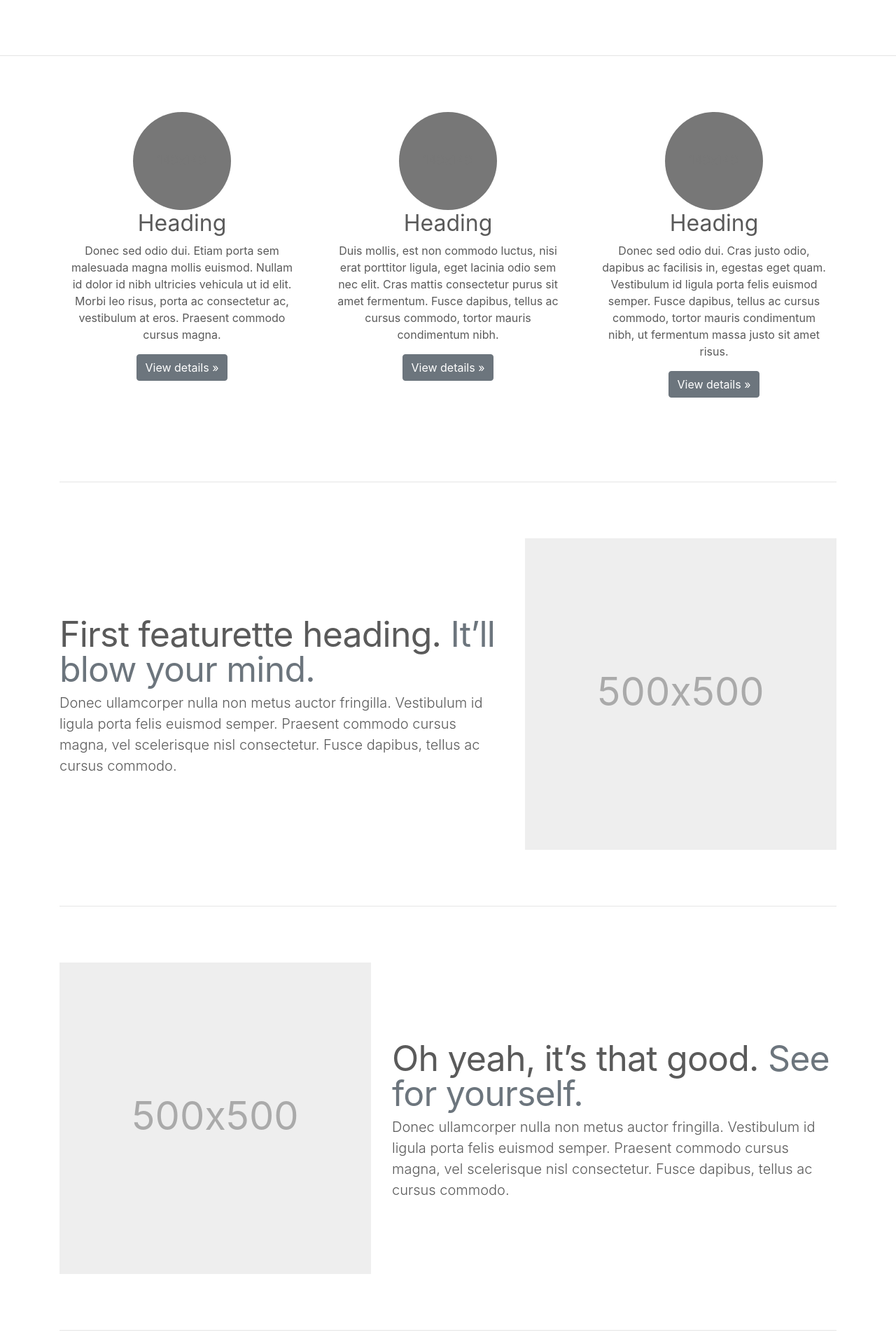
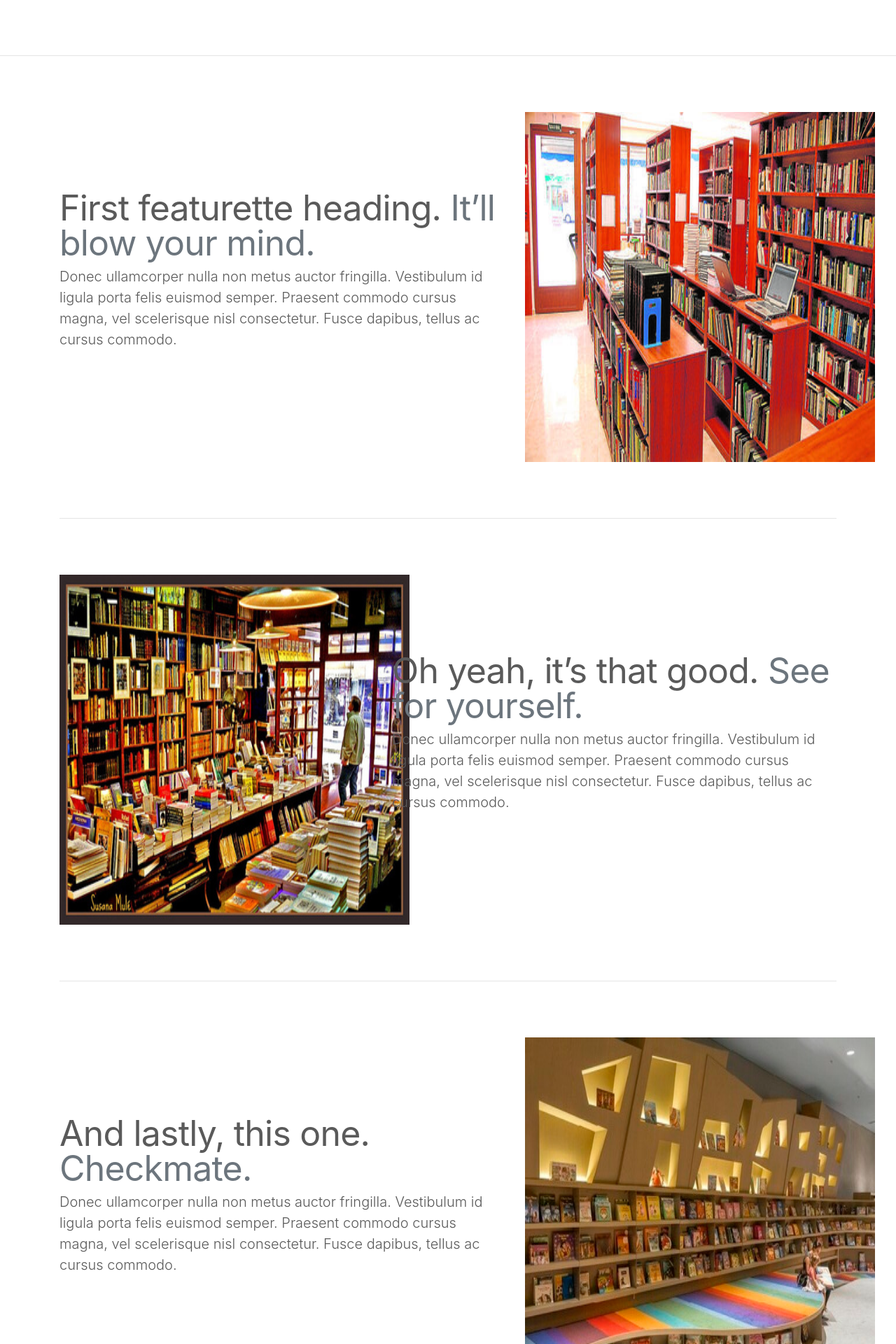
Before and after one commit to misterlink19/Proyecto-Django, a Django app: page /index/ in a window 1280 px wide. Shown: the part 561-2481 px from the top of the page at 70% size. Run offline with Django 3.2, Linux system fonts and the light colour scheme; some libraries are stand-ins or nearby versions.

Commit message:
Diseño base del index terminado

```diff
--- a/LibraryAsistant/Libreria/templates/Libreria/CSS/Estilos.css
+++ b/LibraryAsistant/Libreria/templates/Libreria/CSS/Estilos.css
@@ -0,0 +1,3 @@
+.PlaceholderImg{
+    width: 500px; height: 500px;
+  }
--- a/LibraryAsistant/Libreria/templates/Libreria/index.html
+++ b/LibraryAsistant/Libreria/templates/Libreria/index.html
@@ -79,13 +79,13 @@
                 </ol>
                 <div class="carousel-inner">
                   <div class="carousel-item active">
-                    <img src="https://como-funciona.com/wp-content/uploads/2019/08/c%C3%B3mo-funciona-una-librer%C3%ADa.jpg" class="d-block w-100" alt="...">
+                    <img src="Imgs/Carousel1Img1.jpg" class="d-block w-100" alt="...">
                   </div>
                   <div class="carousel-item">
-                    <img src="https://como-funciona.com/wp-content/uploads/2019/08/c%C3%B3mo-funciona-una-librer%C3%ADa.jpg" class="d-block w-100" alt="...">
+                    <img src="Imgs/Carousel1Img2.jpg" class="d-block w-100" alt="...">
                   </div>
                   <div class="carousel-item">
-                    <img src="https://como-funciona.com/wp-content/uploads/2019/08/c%C3%B3mo-funciona-una-librer%C3%ADa.jpg" class="d-block w-100" alt="...">
+                    <img src="Imgs/Carousel1Img3.jpg" class="d-block w-100" alt="...">
                   </div>
                 </div>
                 <a class="carousel-control-prev" href="#carouselExampleIndicators" role="button" data-slide="prev">
@@ -108,32 +108,9 @@
 
             <div class="container marketing">
 
-              <!-- Three columns of text below the carousel -->
-              <div class="row">
-                <div class="col-lg-4">
-                  <svg class="bd-placeholder-img rounded-circle" width="140" height="140" xmlns="http://www.w3.org/2000/svg" preserveAspectRatio="xMidYMid slice" focusable="false" role="img" aria-label="Placeholder: 140x140"><title>Placeholder</title><rect width="100%" height="100%" fill="#777"/><text x="50%" y="50%" fill="#777" dy=".3em">140x140</text></svg>
-                  <h2>Heading</h2>
-                  <p>Donec sed odio dui. Etiam porta sem malesuada magna mollis euismod. Nullam id dolor id nibh ultricies vehicula ut id elit. Morbi leo risus, porta ac consectetur ac, vestibulum at eros. Praesent commodo cursus magna.</p>
-                  <p><a class="btn btn-secondary" href="#" role="button">View details &raquo;</a></p>
-                </div><!-- /.col-lg-4 -->
-                <div class="col-lg-4">
-                  <svg class="bd-placeholder-img rounded-circle" width="140" height="140" xmlns="http://www.w3.org/2000/svg" preserveAspectRatio="xMidYMid slice" focusable="false" role="img" aria-label="Placeholder: 140x140"><title>Placeholder</title><rect width="100%" height="100%" fill="#777"/><text x="50%" y="50%" fill="#777" dy=".3em">140x140</text></svg>
-                  <h2>Heading</h2>
-                  <p>Duis mollis, est non commodo luctus, nisi erat porttitor ligula, eget lacinia odio sem nec elit. Cras mattis consectetur purus sit amet fermentum. Fusce dapibus, tellus ac cursus commodo, tortor mauris condimentum nibh.</p>
-                  <p><a class="btn btn-secondary" href="#" role="button">View details &raquo;</a></p>
-                </div><!-- /.col-lg-4 -->
-                <div class="col-lg-4">
-                  <svg class="bd-placeholder-img rounded-circle" width="140" height="140" xmlns="http://www.w3.org/2000/svg" preserveAspectRatio="xMidYMid slice" focusable="false" role="img" aria-label="Placeholder: 140x140"><title>Placeholder</title><rect width="100%" height="100%" fill="#777"/><text x="50%" y="50%" fill="#777" dy=".3em">140x140</text></svg>
-                  <h2>Heading</h2>
-                  <p>Donec sed odio dui. Cras justo odio, dapibus ac facilisis in, egestas eget quam. Vestibulum id ligula porta felis euismod semper. Fusce dapibus, tellus ac cursus commodo, tortor mauris condimentum nibh, ut fermentum massa justo sit amet risus.</p>
-                  <p><a class="btn btn-secondary" href="#" role="button">View details &raquo;</a></p>
-                </div><!-- /.col-lg-4 -->
-              </div><!-- /.row -->
-
-
               <!-- START THE FEATURETTES -->
 
-              <hr class="featurette-divider">
+              <!--<hr class="featurette-divider">-->
 
               <div class="row featurette">
                 <div class="col-md-7">
@@ -141,7 +118,7 @@
                   <p class="lead">Donec ullamcorper nulla non metus auctor fringilla. Vestibulum id ligula porta felis euismod semper. Praesent commodo cursus magna, vel scelerisque nisl consectetur. Fusce dapibus, tellus ac cursus commodo.</p>
                 </div>
                 <div class="col-md-5">
-                  <svg class="bd-placeholder-img bd-placeholder-img-lg featurette-image img-fluid mx-auto" width="500" height="500" xmlns="http://www.w3.org/2000/svg" preserveAspectRatio="xMidYMid slice" focusable="false" role="img" aria-label="Placeholder: 500x500"><title>Placeholder</title><rect width="100%" height="100%" fill="#eee"/><text x="50%" y="50%" fill="#aaa" dy=".3em">500x500</text></svg>
+                  <img class="PlaceholderImg" src="Imgs/Carousel1Img1.jpg">
                 </div>
               </div>
 
@@ -153,7 +130,7 @@
                   <p class="lead">Donec ullamcorper nulla non metus auctor fringilla. Vestibulum id ligula porta felis euismod semper. Praesent commodo cursus magna, vel scelerisque nisl consectetur. Fusce dapibus, tellus ac cursus commodo.</p>
                 </div>
                 <div class="col-md-5 order-md-1">
-                  <svg class="bd-placeholder-img bd-placeholder-img-lg featurette-image img-fluid mx-auto" width="500" height="500" xmlns="http://www.w3.org/2000/svg" preserveAspectRatio="xMidYMid slice" focusable="false" role="img" aria-label="Placeholder: 500x500"><title>Placeholder</title><rect width="100%" height="100%" fill="#eee"/><text x="50%" y="50%" fill="#aaa" dy=".3em">500x500</text></svg>
+                  <img class="PlaceholderImg" src="Imgs/Carousel1Img2.jpg">
                 </div>
               </div>
 
@@ -165,7 +142,7 @@
                   <p class="lead">Donec ullamcorper nulla non metus auctor fringilla. Vestibulum id ligula porta felis euismod semper. Praesent commodo cursus magna, vel scelerisque nisl consectetur. Fusce dapibus, tellus ac cursus commodo.</p>
                 </div>
                 <div class="col-md-5">
-                  <svg class="bd-placeholder-img bd-placeholder-img-lg featurette-image img-fluid mx-auto" width="500" height="500" xmlns="http://www.w3.org/2000/svg" preserveAspectRatio="xMidYMid slice" focusable="false" role="img" aria-label="Placeholder: 500x500"><title>Placeholder</title><rect width="100%" height="100%" fill="#eee"/><text x="50%" y="50%" fill="#aaa" dy=".3em">500x500</text></svg>
+                  <img class="PlaceholderImg" src="Imgs/Carousel1Img3.jpg">
                 </div>
               </div>
 
@@ -179,7 +156,7 @@
             <!-- FOOTER -->
             <footer class="container">
               <p class="float-right"><a href="#">Back to top</a></p>
-              <p>&copy; 2017-2020 Company, Inc. &middot; <a href="#">Privacy</a> &middot; <a href="#">Terms</a></p>
+              <p>&copy; 2020 - Diplomado Python</p>
             </footer>
         </main>
 
```
Also changed, not shown: LibraryAsistant/Libreria/templates/Libreria/Imgs/Carousel1Img1.jpg (added), LibraryAsistant/Libreria/templates/Libreria/Imgs/Carousel1Img2.jpg (added), LibraryAsistant/Libreria/templates/Libreria/Imgs/Carousel1Img3.jpg (added).
